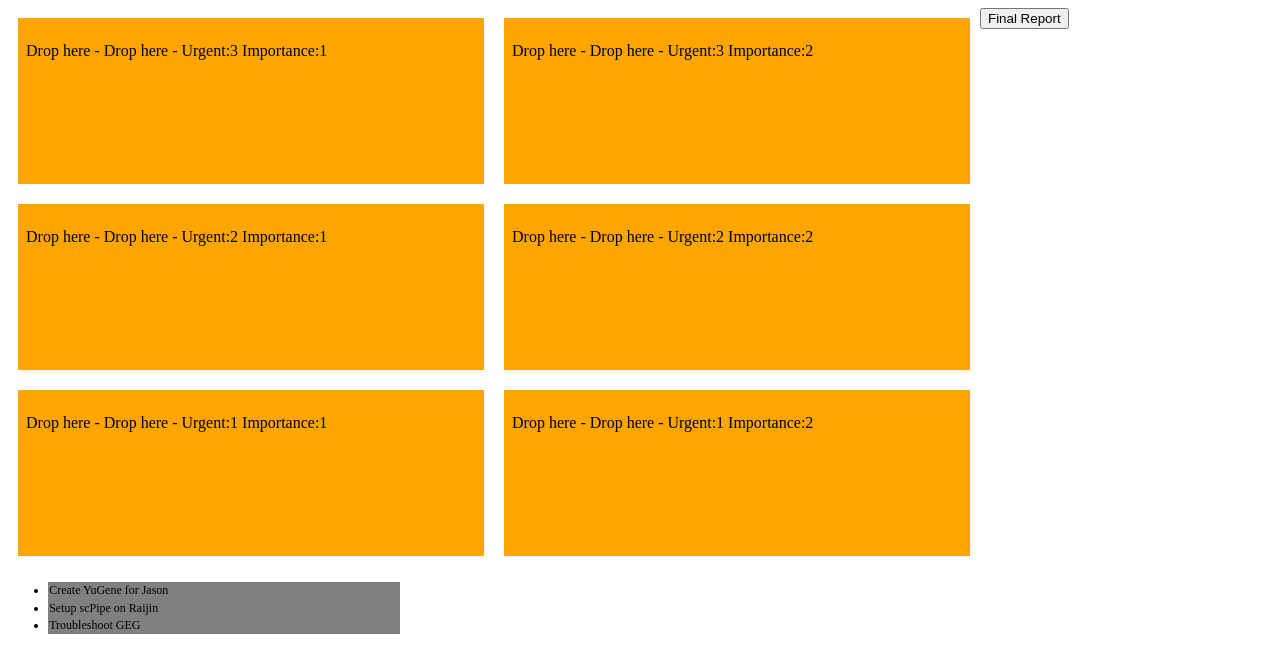
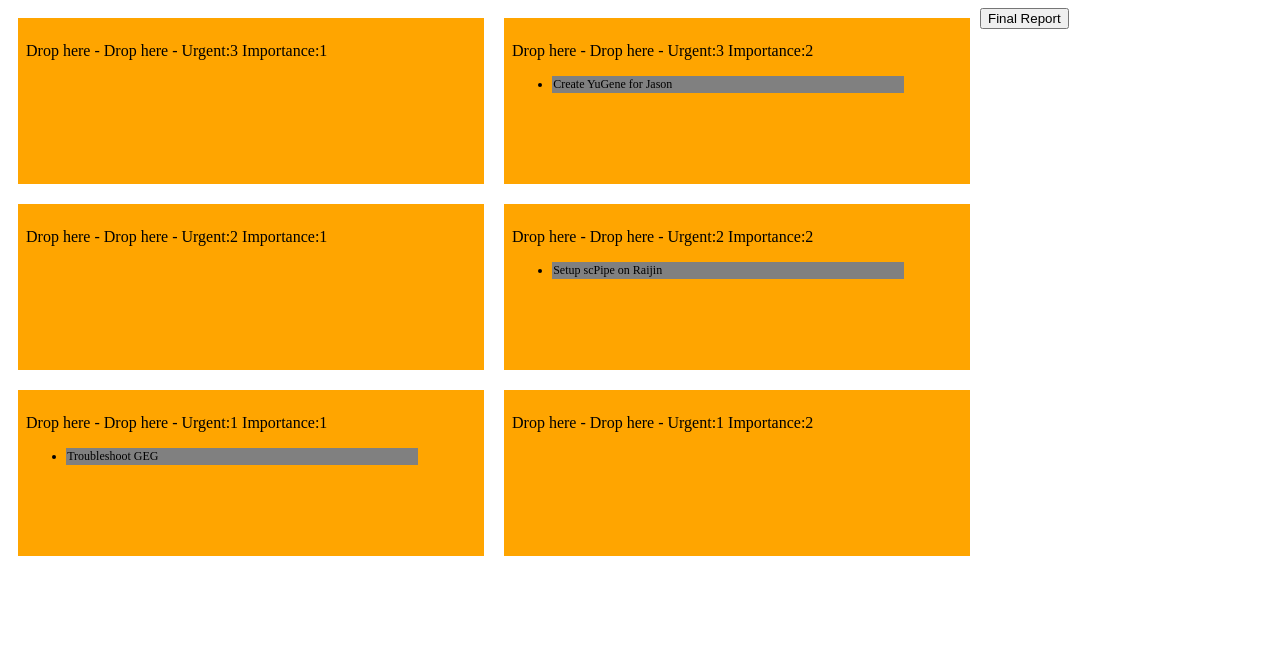
Before and after one commit to rowlandm/evaluation, a plain HTML site: page index.html in a window 1280 px wide. Drawn offline with nearby package versions, Linux system fonts and the light colour scheme.

Commit message:
Adding JSON import to line up inital

```diff
--- a/index.html
+++ b/index.html
@@ -35,7 +35,7 @@
         for (var counter_urgent = urgent_levels, len = 0; counter_urgent > len; counter_urgent--) {
             for (var counter_importance = 0, len_important = important_levels; counter_importance < len_important; counter_importance++) {
                 name= 'Drop here - Urgent:' + (counter_urgent) + ' Importance:' + (counter_importance+1);
-                new_div = '<div data-urgent="'+counter_urgent+'" data-importance="'+(counter_importance+1)+'" id="droppable'+name+'" class="droppable ui-widget-header"> <p>Drop here - '+name+'</p><ul></ul> </div>';
+                new_div = '<div data-urgent-important="'+counter_urgent+'::'+(counter_importance+1)+'" id="droppable'+name+'" class="droppable ui-widget-header"> <p>Drop here - '+name+'</p><ul></ul> </div>';
 
                 $(document.body).append(new_div);
             }
@@ -43,36 +43,19 @@
         }
 
 
-        temp= new Object();
-        temp.name = 'Create YuGene for Jason';
-        temp.id = 12131;
-        temp.urgency = 2;
-        temp.importance = 2;
-        all_tasks = new Array();
-        all_tasks.push(temp);
+        all_tasks_json = '[{"name":"Create YuGene for Jason","id":12131,"urgency":3,"importance":2},{"name":"Setup scPipe on Raijin","id":12134,"urgency":2,"importance":2},{"name":"Troubleshoot GEG","id":12135,"urgency":1,"importance":1}]'
 
-        temp= new Object();
-        temp.name = 'Setup scPipe on Raijin';
-        temp.id = 12134;
-        temp.urgency = 1;
-        temp.importance = 1;
-        all_tasks.push(temp);
-
-        temp= new Object();
-        temp.name = 'Troubleshoot GEG';
-        temp.id = 12135;
-        temp.urgency = 1;
-        temp.importance = 1;
-        all_tasks.push(temp);
-
-        $(document.body).append('<ul id="initial_list"></ul>');
+        all_tasks = JSON.parse(all_tasks_json)
 
         for (var counter = 0, len = all_tasks.length; counter < len; counter++) {
             name= all_tasks[counter].name;
             id= all_tasks[counter].id;
+            importance = all_tasks[counter].importance;
+            urgency = all_tasks[counter].urgency;
+
             new_li = '<li id="draggable'+id+'" class="draggable">'+name+'</li>';
+            $('[data-urgent-important="'+urgency+'::'+importance+'"]').find("ul").append(new_li);
 
-            $('#initial_list').append(new_li);
         }
 
 
```
